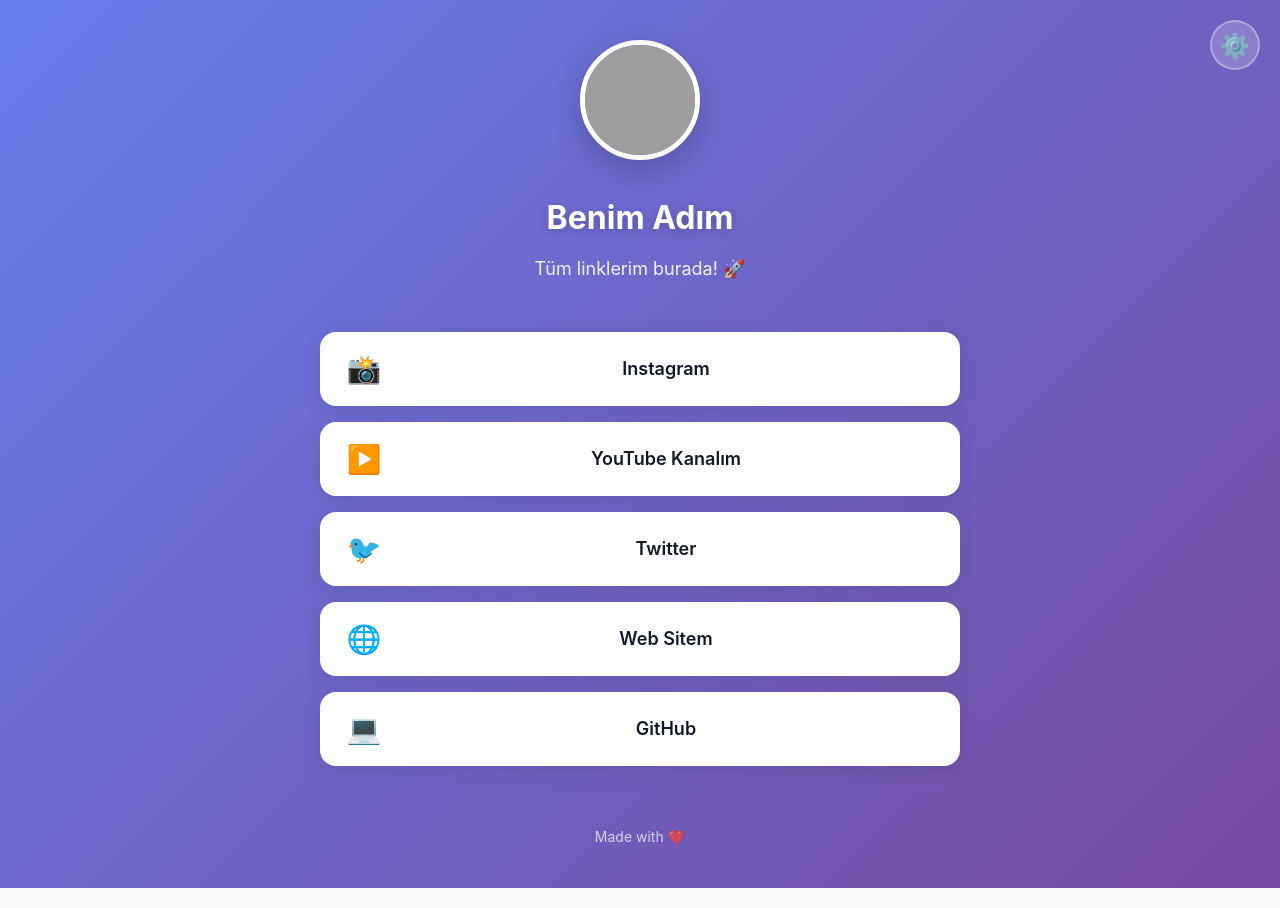
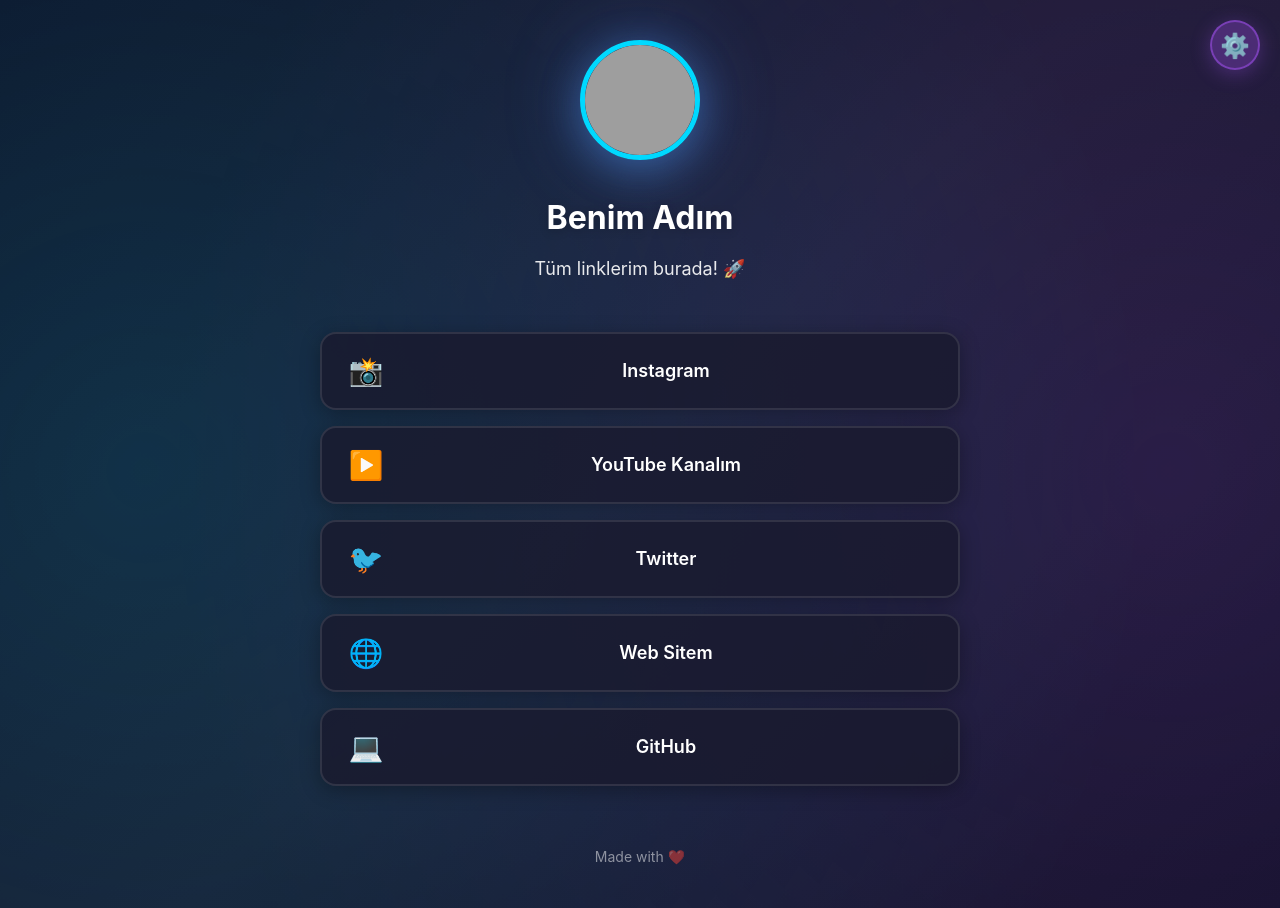
Before and after one commit to egekoca/Violet-App, a React (Vite) app in the folder ui/: page /1 in a window 1280 px wide. Built offline with nearby package versions, Linux system fonts and the light colour scheme; grey boxes are pictures that could not be loaded.

Commit message:
Update UI styles with new color scheme and enhanced visual effects. Changed primary and secondary colors, adjusted backgrounds, and improved button hover effects across AdminPage, UserPage, and index.css. Added animations and gradients for a more dynamic user experience.

```diff
--- a/ui/src/index.css
+++ b/ui/src/index.css
@@ -5,14 +5,17 @@
 }
 
 :root {
-  --primary-color: #8b5cf6;
-  --primary-hover: #7c3aed;
-  --background: #ffffff;
-  --surface: #f9fafb;
-  --text-primary: #111827;
-  --text-secondary: #6b7280;
-  --border: #e5e7eb;
-  --shadow: rgba(0, 0, 0, 0.1);
+  --primary-color: #a855f7;
+  --primary-hover: #9333ea;
+  --secondary-color: #00d9ff;
+  --secondary-hover: #00b8d4;
+  --background: #0f0f23;
+  --surface: #1a1a2e;
+  --surface-light: #2a2a3e;
+  --text-primary: #ffffff;
+  --text-secondary: #b4b4c8;
+  --border: #3a3a4e;
+  --shadow: rgba(0, 0, 0, 0.3);
   --success: #10b981;
   --danger: #ef4444;
 }
@@ -23,7 +26,7 @@
     sans-serif;
   -webkit-font-smoothing: antialiased;
   -moz-osx-font-smoothing: grayscale;
-  background: var(--surface);
+  background: var(--background);
   color: var(--text-primary);
   line-height: 1.6;
 }
@@ -34,11 +37,12 @@
 
 .spinner {
   border: 4px solid var(--border);
-  border-top: 4px solid var(--primary-color);
+  border-top: 4px solid var(--secondary-color);
   border-radius: 50%;
   width: 50px;
   height: 50px;
   animation: spin 1s linear infinite;
+  box-shadow: 0 0 20px rgba(0, 217, 255, 0.3);
 }
 
 @keyframes spin {
--- a/ui/src/pages/AdminPage.css
+++ b/ui/src/pages/AdminPage.css
@@ -1,6 +1,6 @@
 .admin-page {
   min-height: 100vh;
-  background: var(--surface);
+  background: var(--background);
 }
 
 .admin-page.loading {
@@ -22,31 +22,38 @@
   font-size: 32px;
   color: var(--text-primary);
   flex: 1;
+  background: linear-gradient(135deg, var(--secondary-color) 0%, var(--primary-color) 100%);
+  -webkit-background-clip: text;
+  -webkit-text-fill-color: transparent;
+  background-clip: text;
 }
 
 .back-btn {
-  background: var(--primary-color);
+  background: linear-gradient(135deg, var(--secondary-color) 0%, var(--primary-color) 100%);
   color: white;
   padding: 12px 24px;
   border-radius: 12px;
   font-weight: 600;
   font-size: 16px;
   transition: all 0.2s ease;
+  border: none;
+  box-shadow: 0 4px 15px rgba(0, 217, 255, 0.3);
 }
 
 .back-btn:hover {
-  background: var(--primary-hover);
-  transform: translateX(-4px);
+  transform: translateX(-4px) scale(1.05);
+  box-shadow: 0 6px 25px rgba(0, 217, 255, 0.5), 0 0 30px rgba(168, 85, 247, 0.3);
 }
 
 .profile-info {
   display: flex;
   align-items: center;
   gap: 16px;
-  background: white;
+  background: var(--surface);
   padding: 20px;
   border-radius: 16px;
-  box-shadow: 0 2px 10px var(--shadow);
+  box-shadow: 0 4px 20px var(--shadow);
+  border: 1px solid var(--border);
   margin-bottom: 32px;
 }
 
@@ -54,7 +61,8 @@
   width: 60px;
   height: 60px;
   border-radius: 50%;
-  border: 3px solid var(--primary-color);
+  border: 3px solid var(--secondary-color);
+  box-shadow: 0 0 20px rgba(0, 217, 255, 0.4);
   object-fit: cover;
 }
 
@@ -71,7 +79,7 @@
 
 .add-link-btn {
   width: 100%;
-  background: var(--primary-color);
+  background: linear-gradient(135deg, var(--primary-color) 0%, var(--secondary-color) 100%);
   color: white;
   padding: 16px;
   border-radius: 12px;
@@ -79,19 +87,37 @@
   font-weight: 600;
   margin-bottom: 32px;
   transition: all 0.2s ease;
+  border: none;
+  position: relative;
+  overflow: hidden;
+}
+
+.add-link-btn::before {
+  content: '';
+  position: absolute;
+  top: 0;
+  left: -100%;
+  width: 100%;
+  height: 100%;
+  background: linear-gradient(90deg, transparent, rgba(255, 255, 255, 0.2), transparent);
+  transition: left 0.5s ease;
+}
+
+.add-link-btn:hover::before {
+  left: 100%;
 }
 
 .add-link-btn:hover {
-  background: var(--primary-hover);
-  transform: translateY(-2px);
-  box-shadow: 0 6px 20px rgba(139, 92, 246, 0.3);
+  transform: translateY(-2px) scale(1.02);
+  box-shadow: 0 8px 35px rgba(168, 85, 247, 0.6), 0 0 40px rgba(0, 217, 255, 0.3);
 }
 
 .link-form {
-  background: white;
+  background: var(--surface);
   padding: 24px;
   border-radius: 16px;
-  box-shadow: 0 2px 10px var(--shadow);
+  box-shadow: 0 4px 20px var(--shadow);
+  border: 1px solid var(--border);
   margin-bottom: 32px;
   animation: slideDown 0.3s ease;
 }
@@ -132,12 +158,14 @@
   border: 2px solid var(--border);
   border-radius: 10px;
   font-size: 16px;
+  background: var(--surface-light);
+  color: var(--text-primary);
   transition: all 0.2s ease;
 }
 
 .form-group input:focus {
-  border-color: var(--primary-color);
-  box-shadow: 0 0 0 3px rgba(139, 92, 246, 0.1);
+  border-color: var(--secondary-color);
+  box-shadow: 0 0 0 3px rgba(0, 217, 255, 0.2);
 }
 
 .checkbox-group {
@@ -168,21 +196,25 @@
 
 .submit-btn {
   flex: 1;
-  background: var(--primary-color);
+  background: linear-gradient(135deg, var(--primary-color) 0%, var(--secondary-color) 100%);
   color: white;
   padding: 14px;
   border-radius: 10px;
   font-size: 16px;
   font-weight: 600;
+  border: none;
+  box-shadow: 0 4px 15px rgba(168, 85, 247, 0.3);
+  transition: all 0.2s ease;
 }
 
 .submit-btn:hover {
-  background: var(--primary-hover);
+  transform: translateY(-2px);
+  box-shadow: 0 6px 25px rgba(168, 85, 247, 0.5), 0 0 20px rgba(0, 217, 255, 0.3);
 }
 
 .cancel-btn {
   flex: 1;
-  background: var(--surface);
+  background: var(--surface-light);
   color: var(--text-secondary);
   padding: 14px;
   border-radius: 10px;
@@ -192,13 +224,15 @@
 
 .cancel-btn:hover {
   background: var(--border);
+  color: var(--text-primary);
 }
 
 .links-list {
-  background: white;
+  background: var(--surface);
   padding: 24px;
   border-radius: 16px;
-  box-shadow: 0 2px 10px var(--shadow);
+  box-shadow: 0 4px 20px var(--shadow);
+  border: 1px solid var(--border);
 }
 
 .links-list h3 {
@@ -220,12 +254,13 @@
 
 .link-item.inactive {
   opacity: 0.5;
-  background: var(--surface);
+  background: var(--background);
 }
 
 .link-item:hover {
-  border-color: var(--primary-color);
-  box-shadow: 0 4px 12px rgba(139, 92, 246, 0.1);
+  border-color: var(--secondary-color);
+  box-shadow: 0 4px 20px rgba(0, 217, 255, 0.3);
+  background: var(--surface-light);
 }
 
 .link-info {
@@ -273,20 +308,23 @@
   height: 40px;
   border-radius: 8px;
   font-size: 18px;
-  background: var(--surface);
+  background: var(--surface-light);
   transition: all 0.2s ease;
 }
 
 .toggle-btn:hover {
-  background: rgba(139, 92, 246, 0.1);
+  background: rgba(168, 85, 247, 0.2);
+  box-shadow: 0 0 15px rgba(168, 85, 247, 0.3);
 }
 
 .edit-btn:hover {
-  background: rgba(59, 130, 246, 0.1);
+  background: rgba(0, 217, 255, 0.2);
+  box-shadow: 0 0 15px rgba(0, 217, 255, 0.3);
 }
 
 .delete-btn:hover {
-  background: rgba(239, 68, 68, 0.1);
+  background: rgba(239, 68, 68, 0.2);
+  box-shadow: 0 0 15px rgba(239, 68, 68, 0.3);
 }
 
 .no-links {
--- a/ui/src/pages/UserPage.css
+++ b/ui/src/pages/UserPage.css
@@ -1,7 +1,30 @@
 .user-page {
   min-height: 100vh;
-  background: linear-gradient(135deg, #667eea 0%, #764ba2 100%);
+  background: linear-gradient(135deg, #0f0f23 0%, #1a1a2e 50%, #0f0f23 100%);
   position: relative;
+  overflow: hidden;
+}
+
+.user-page::before {
+  content: '';
+  position: absolute;
+  top: -50%;
+  left: -50%;
+  width: 200%;
+  height: 200%;
+  background: radial-gradient(circle at 30% 50%, rgba(0, 217, 255, 0.15) 0%, transparent 50%),
+              radial-gradient(circle at 70% 50%, rgba(168, 85, 247, 0.15) 0%, transparent 50%);
+  animation: float 20s ease-in-out infinite;
+  pointer-events: none;
+}
+
+@keyframes float {
+  0%, 100% {
+    transform: translate(0, 0);
+  }
+  50% {
+    transform: translate(30px, 30px);
+  }
 }
 
 .user-page.loading,
@@ -19,9 +42,9 @@
   width: 50px;
   height: 50px;
   border-radius: 50%;
-  background: rgba(255, 255, 255, 0.2);
+  background: rgba(168, 85, 247, 0.3);
   backdrop-filter: blur(10px);
-  border: 2px solid rgba(255, 255, 255, 0.3);
+  border: 2px solid rgba(168, 85, 247, 0.5);
   color: white;
   font-size: 24px;
   display: flex;
@@ -29,17 +52,22 @@
   justify-content: center;
   z-index: 100;
   transition: all 0.3s ease;
+  box-shadow: 0 4px 20px rgba(168, 85, 247, 0.3);
 }
 
 .admin-btn:hover {
-  background: rgba(255, 255, 255, 0.3);
-  transform: rotate(90deg);
+  background: rgba(168, 85, 247, 0.5);
+  border-color: var(--primary-color);
+  transform: rotate(90deg) scale(1.1);
+  box-shadow: 0 6px 30px rgba(168, 85, 247, 0.5);
 }
 
 .profile-section {
   text-align: center;
   margin-bottom: 48px;
   animation: fadeInUp 0.6s ease;
+  position: relative;
+  z-index: 1;
 }
 
 @keyframes fadeInUp {
@@ -57,10 +85,20 @@
   width: 120px;
   height: 120px;
   border-radius: 50%;
-  border: 5px solid white;
-  box-shadow: 0 10px 30px rgba(0, 0, 0, 0.2);
+  border: 5px solid var(--secondary-color);
+  box-shadow: 0 10px 40px rgba(0, 217, 255, 0.4), 0 0 80px rgba(168, 85, 247, 0.3);
   margin-bottom: 24px;
   object-fit: cover;
+  animation: pulse 3s ease-in-out infinite;
+}
+
+@keyframes pulse {
+  0%, 100% {
+    box-shadow: 0 10px 40px rgba(0, 217, 255, 0.4), 0 0 80px rgba(168, 85, 247, 0.3);
+  }
+  50% {
+    box-shadow: 0 10px 40px rgba(168, 85, 247, 0.4), 0 0 80px rgba(0, 217, 255, 0.3);
+  }
 }
 
 .display-name {
@@ -83,10 +121,13 @@
   flex-direction: column;
   gap: 16px;
   animation: fadeInUp 0.6s ease 0.2s both;
+  position: relative;
+  z-index: 1;
 }
 
 .link-card {
-  background: white;
+  background: rgba(26, 26, 46, 0.8);
+  backdrop-filter: blur(10px);
   padding: 20px 24px;
   border-radius: 16px;
   display: flex;
@@ -95,17 +136,35 @@
   gap: 12px;
   font-size: 18px;
   font-weight: 600;
-  color: var(--text-primary);
-  box-shadow: 0 4px 20px rgba(0, 0, 0, 0.1);
+  color: white;
+  border: 2px solid rgba(255, 255, 255, 0.1);
+  box-shadow: 0 4px 20px rgba(0, 0, 0, 0.3);
   transition: all 0.3s ease;
   width: 100%;
+  position: relative;
+  overflow: hidden;
+}
+
+.link-card::before {
+  content: '';
+  position: absolute;
+  top: 0;
+  left: -100%;
+  width: 100%;
+  height: 100%;
+  background: linear-gradient(90deg, transparent, rgba(0, 217, 255, 0.2), transparent);
+  transition: left 0.5s ease;
+}
+
+.link-card:hover::before {
+  left: 100%;
 }
 
 .link-card:hover {
-  transform: translateY(-4px);
-  box-shadow: 0 8px 30px rgba(0, 0, 0, 0.15);
-  background: linear-gradient(135deg, #667eea 0%, #764ba2 100%);
-  color: white;
+  transform: translateY(-4px) scale(1.02);
+  box-shadow: 0 8px 40px rgba(0, 217, 255, 0.4), 0 0 20px rgba(168, 85, 247, 0.4);
+  background: linear-gradient(135deg, rgba(0, 217, 255, 0.2) 0%, rgba(168, 85, 247, 0.2) 100%);
+  border-color: var(--secondary-color);
 }
 
 .link-icon {
@@ -127,9 +186,11 @@
 .footer {
   margin-top: 60px;
   text-align: center;
-  color: rgba(255, 255, 255, 0.7);
+  color: rgba(255, 255, 255, 0.5);
   font-size: 14px;
   animation: fadeInUp 0.6s ease 0.4s both;
+  position: relative;
+  z-index: 1;
 }
 
 @media (max-width: 768px) {
```
